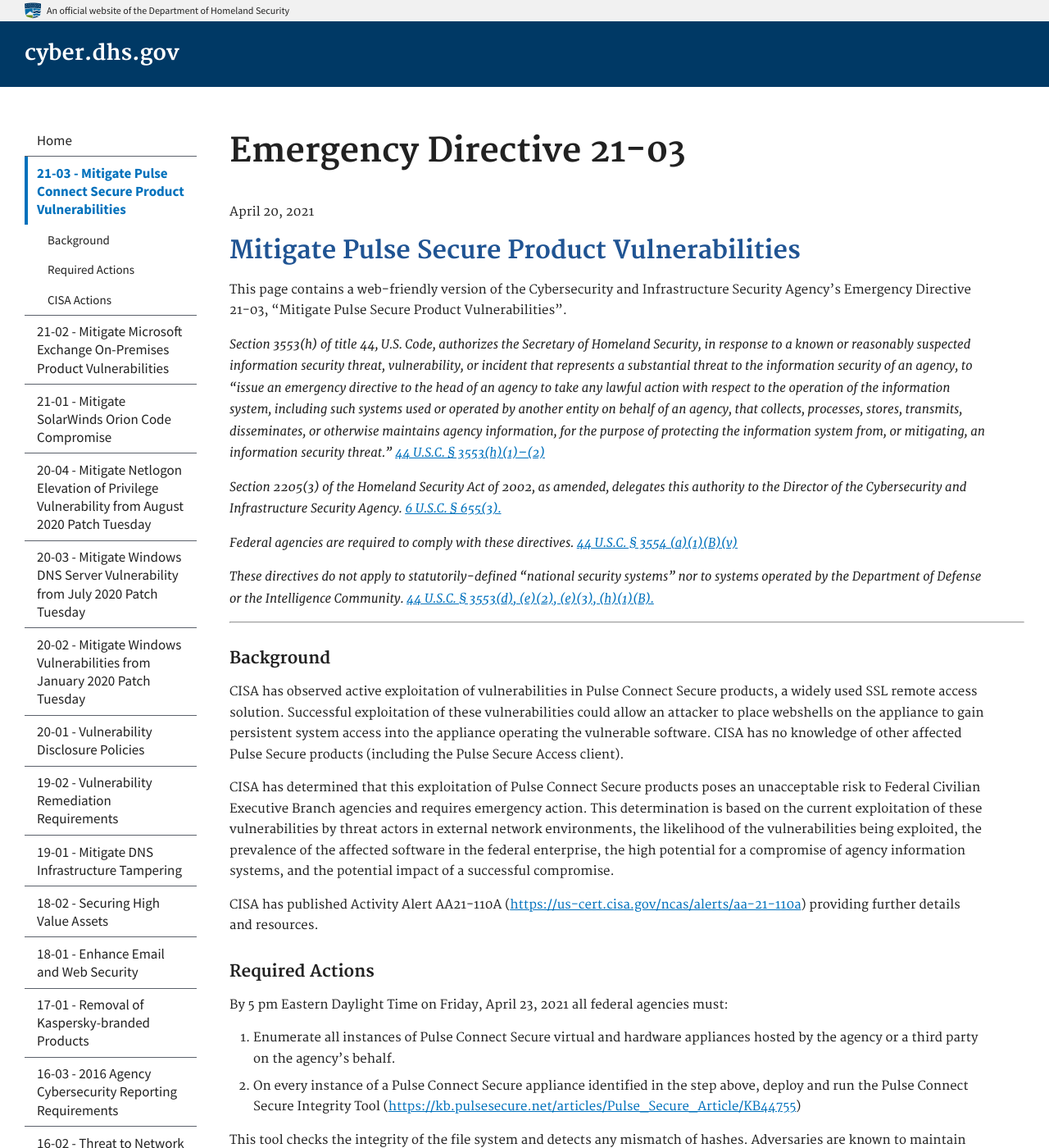
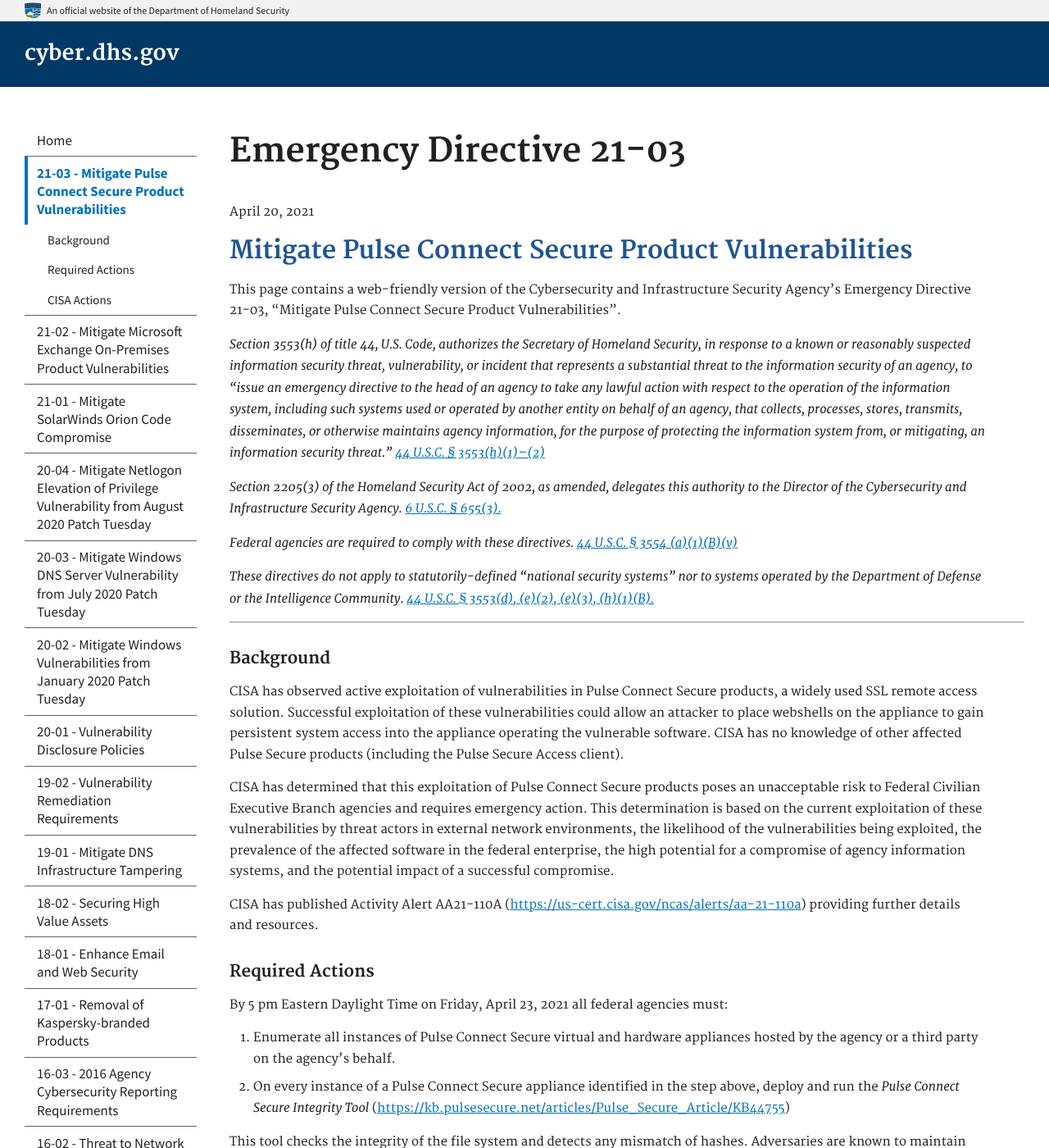
Before and after one commit to cisagov/cyber.dhs.gov, a Jekyll site: the page built from pages/ed-21-03.md, in a window 1280 px wide and 1400 px high. Shown: the whole window at 82% size. Built offline with Jekyll 4.4.1, drawn with Linux system fonts in a browser that asks for light colours; some of the changed text lies outside the part shown.

Commit message:
cleaning up formatting

```diff
--- a/pages/ed-21-03.md
+++ b/pages/ed-21-03.md
@@ -14,9 +14,9 @@ subnav:
 ---
 
 April 20, 2021
-##  Mitigate Pulse Secure Product Vulnerabilities
+##  Mitigate Pulse Connect Secure Product Vulnerabilities
 
-This page contains a web-friendly version of the Cybersecurity and Infrastructure Security Agency's Emergency Directive 21-03, “Mitigate Pulse Secure Product Vulnerabilities”.
+This page contains a web-friendly version of the Cybersecurity and Infrastructure Security Agency's Emergency Directive 21-03, “Mitigate Pulse Connect Secure Product Vulnerabilities”.
 
 *Section 3553(h) of title 44, U.S. Code, authorizes the Secretary of Homeland Security, in response to a known or reasonably suspected information security threat, vulnerability, or incident that represents a substantial threat to the information security of an agency, to “issue an emergency directive to the head of an agency to take any lawful action with respect to the operation of the information system, including such systems used or operated by another entity on behalf of an agency, that collects, processes, stores, transmits, disseminates, or otherwise maintains agency information, for the purpose of protecting the information system from, or mitigating, an information security threat.” [44 U.S.C. § 3553(h)(1)–(2)](http://uscode.house.gov/view.xhtml?req=(title:44%20section:3553%20edition:prelim)%20OR%20(granuleid:USC-prelim-title44-section3553)&f=treesort&edition=prelim&num=0&jumpTo=true)*
 
@@ -39,7 +39,7 @@ CISA has published Activity Alert AA21-110A ([https://us-cert.cisa.gov/ncas/aler
 By 5 pm Eastern Daylight Time on Friday, April 23, 2021 all federal agencies must:
 
 1. Enumerate all instances of Pulse Connect Secure virtual and hardware appliances hosted by the agency or a third party on the agency’s behalf.
-2. On every instance of a Pulse Connect Secure appliance identified in the step above, deploy and run the Pulse Connect Secure Integrity Tool  ([https://kb.pulsesecure.net/articles/Pulse_Secure_Article/KB44755](https://kb.pulsesecure.net/articles/Pulse_Secure_Article/KB44755))
+2. On every instance of a Pulse Connect Secure appliance identified in the step above, deploy and run the *Pulse Connect Secure Integrity Tool*  ([https://kb.pulsesecure.net/articles/Pulse_Secure_Article/KB44755](https://kb.pulsesecure.net/articles/Pulse_Secure_Article/KB44755))
 
 This tool checks the integrity of the file system and detects any mismatch of hashes. Adversaries are known to maintain persistence over upgrade cycles, and it is critical to run the tool even if all updates have already been deployed and the appliance is running the latest version of software. Detected mismatched files will be made available for download as an encrypted zip archive. If an agency’s version of Pulse Connect Secure is not supported by the tool, agencies must upgrade the software to the latest version and then run the tool. For a list of supported versions see: [https://kb.pulsesecure.net/articles/Pulse_Secure_Article/KB44755](https://kb.pulsesecure.net/articles/Pulse_Secure_Article/KB44755)
 
@@ -110,4 +110,4 @@ After forensic analysis, agencies may proceed with returning the affected applia
 
    f. Review all configuration settings to ensure no unauthorized changes were made.
 
-   g. Deploy and run the Pulse Connect Secure Integrity Tool daily (or implement the XML workaround) until a patch is available.
+   g. Deploy and run the *Pulse Connect Secure Integrity Tool* daily (or implement the XML workaround) until a patch is available.
```
